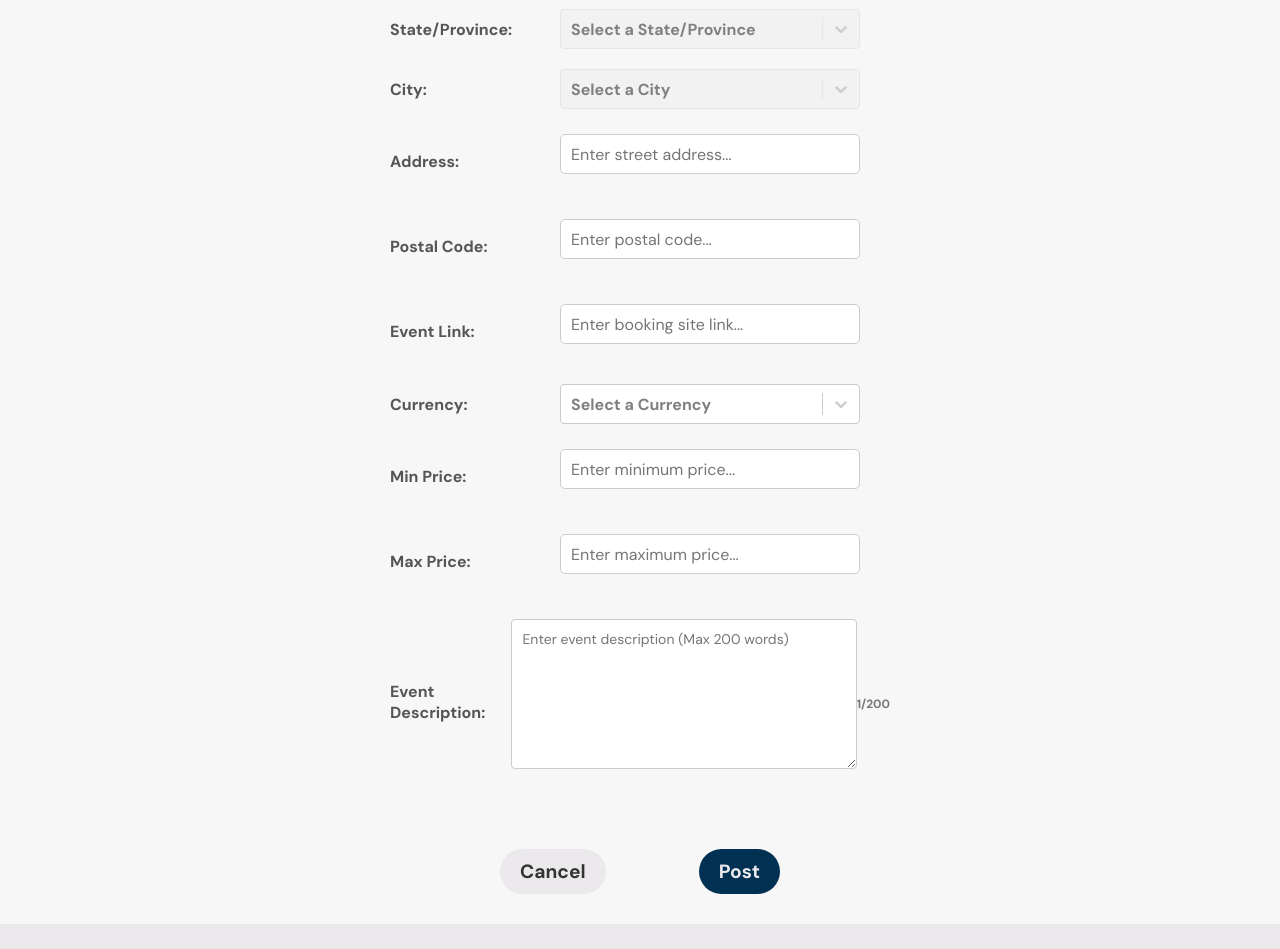
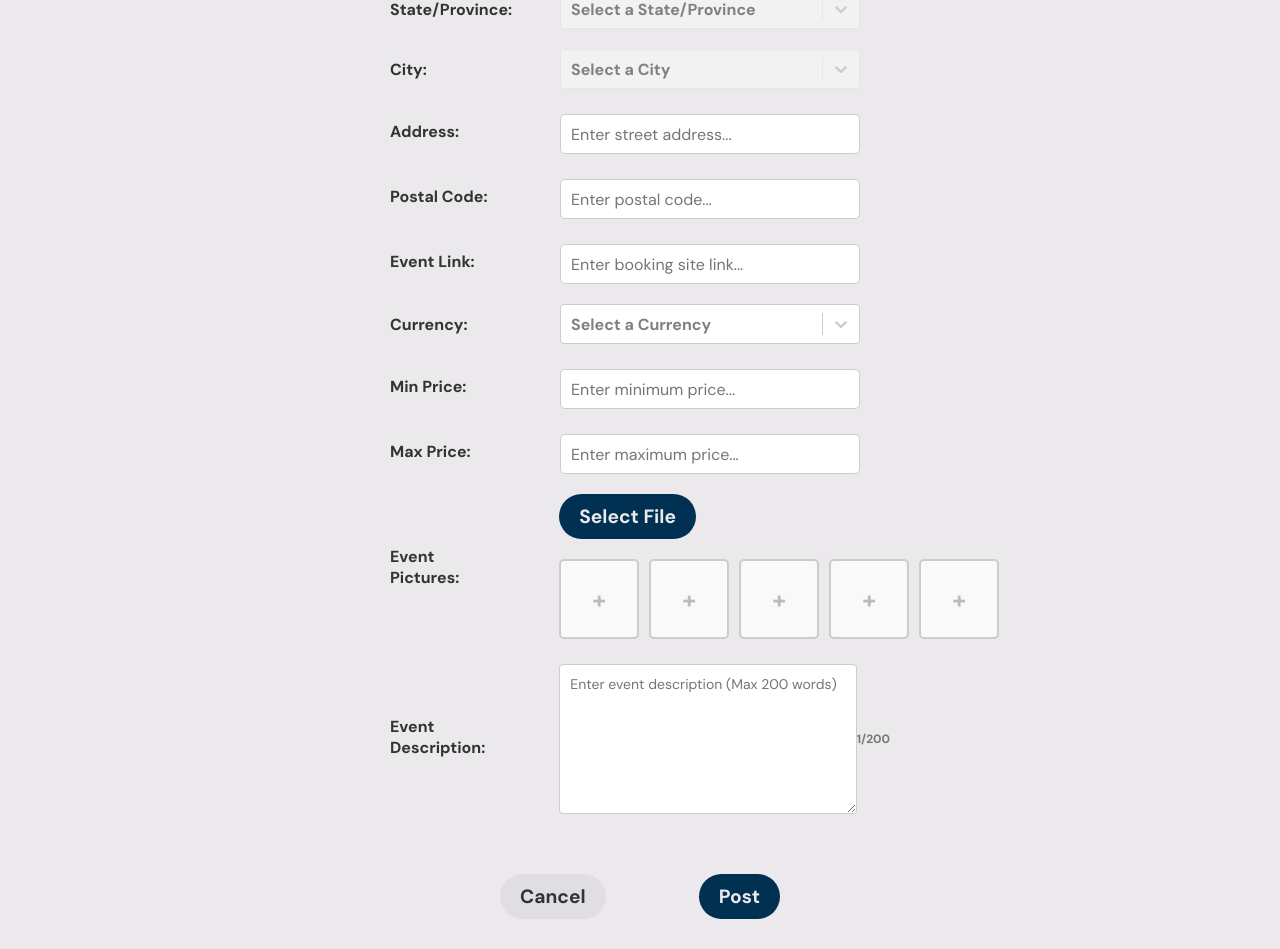
Before and after one commit to charlielang02/aurora-itinerary-app, a React (Vite) app: page /create-event in a window 1280 px wide. Shown: the part 373-1322 px from the top of the page. Before the commit the page ends 1297 px from the top, so only its background shows below. Built offline with nearby package versions, Linux system fonts and the light colour scheme.

Commit message:
add EventPicturesUpload component for image upload functionality

```diff
--- /dev/null
+++ b/src/components/EventPicturesUpload.css
@@ -0,0 +1,98 @@
+.upload-wrapper {
+    display: flex;
+    flex-direction: column;
+    align-items: flex-start; /* Align all child elements to the left */
+    gap: 10px;
+    width: 100%; /* Ensure the wrapper spans full width for alignment */
+  }
+
+  .label-and-button {
+    display: flex;
+    align-items: center; /* Align the label and button vertically */
+    gap: 20px; /* Add space between the label and button */
+    width: 100%; /* Align with other input labels */
+  }
+
+  .input-label {
+    font-size: 16px;
+    font-weight: bold;
+    color: #333;
+  }
+
+  .upload-button {
+    padding: 10px 20px;
+    cursor: pointer;
+    align-self: flex-start; /* Ensure alignment with other inputs */
+    margin: 0;
+    display: inline-block; /* Already as wide as its content */
+    background-color: #003052; /* Button background color */
+    color: #ebe9ec !important; /* Keep text color consistent on hover */
+    font-size: 1.2rem;
+    font-family: 'DM Sans', sans-serif;
+    font-weight: 700;
+    border-radius: 100px; /* Rounded corners */
+    text-decoration: none;
+    transition: background-color 0.3s ease, transform 0.3s ease; /* Smooth transition for background color and scale */
+    border: none;
+  }
+
+  .hidden-input {
+    display: none;
+  }
+
+  .preview-row {
+    display: flex;
+    gap: 10px;
+    flex-wrap: nowrap; /* Ensure single row for images */
+    overflow-x: auto; /* Allow horizontal scrolling if necessary */
+    margin-top: 10px; /* Add spacing below the button */
+  }
+
+  .image-container {
+    position: relative;
+    width: 80px;
+    height: 80px;
+    border: 2px solid #ccc;
+    display: flex;
+    justify-content: center;
+    align-items: center;
+    overflow: hidden;
+    border-radius: 5px;
+    background-color: #f9f9f9;
+    flex-shrink: 0; /* Prevent shrinking when overflowing */
+  }
+
+  .image {
+    width: 100%;
+    height: 100%;
+    object-fit: cover;
+  }
+
+  .placeholder-text {
+    font-size: 24px;
+    color: #bbb;
+    user-select: none;
+  }
+
+  .remove-button {
+    position: absolute;
+    top: 0px;
+    right: 0px;
+    background: rgba(0, 0, 0, 0.7);
+    color: white;
+    border: none;
+    border-radius: 0;
+    font-size: 14px;
+    width: 5px;
+    height: 5px;
+    display: flex;
+    justify-content: center;
+    align-items: center;
+    cursor: pointer;
+    padding: 8px;
+    margin: 3px;
+  }
+
+  .remove-button:hover {
+    background: rgba(255, 0, 0, 0.8);
+  }
--- /dev/null
+++ b/src/components/EventPicturesUpload.jsx
@@ -0,0 +1,72 @@
+import React, { useState } from "react";
+import "./EventPicturesUpload.css";
+
+const EventPicturesUpload = () => {
+  const [images, setImages] = useState(Array(5).fill(null));
+
+  const handleFileChange = (event) => {
+    const files = Array.from(event.target.files);
+    const imageFiles = files.filter((file) => file.type.startsWith("image/"));
+    const newImages = [...images];
+
+    let index = 0;
+    for (let i = 0; i < newImages.length && index < imageFiles.length; i++) {
+      if (!newImages[i]) {
+        newImages[i] = URL.createObjectURL(imageFiles[index]);
+        index++;
+      }
+    }
+
+    setImages(newImages);
+  };
+
+  const handleRemoveImage = (indexToRemove) => {
+    setImages((prevImages) => {
+      const newImages = [...prevImages];
+      newImages[indexToRemove] = null;
+      return newImages;
+    });
+  };
+
+  return (
+    <div className="upload-wrapper">
+      <div className="label-and-button">
+        <button
+          className="upload-button"
+          onClick={() => document.getElementById("fileInput").click()}
+        >
+          Select File
+        </button>
+      </div>
+      <input
+        id="fileInput"
+        type="file"
+        accept="image/*"
+        multiple
+        className="hidden-input"
+        onChange={handleFileChange}
+      />
+      <div className="preview-row">
+        {images.map((image, index) => (
+          <div key={index} className="image-container">
+            {image ? (
+              <>
+                <img src={image} alt={`Selected ${index}`} className="image" />
+                <button
+                  className="remove-button"
+                  onClick={() => handleRemoveImage(index)}
+                >
+                  ×
+                </button>
+              </>
+            ) : (
+              <span className="placeholder-text">+</span>
+            )}
+          </div>
+        ))}
+      </div>
+    </div>
+  );
+};
+
+export default EventPicturesUpload;
--- a/src/pages/CreateEvent.css
+++ b/src/pages/CreateEvent.css
@@ -10,7 +10,7 @@ body {
     justify-content: center;
     padding: 20px;
     min-height: 100vh;
-    background-color: #f7f7f7;
+    background-color: #EBE9EC;
     font-family: 'DM Sans', sans-serif;
     margin-top: 80px;
   }
@@ -44,13 +44,13 @@ body {
   border: 1px solid #ccc;
   border-radius: 4px;
   box-sizing: border-box;
-  margin-bottom: 20px; /* Ensure space between fields */
 }
 
 /* Event Description Field */
 .create-event-textarea {
   height: 150px; /* Adjust the height for better visibility */
   resize: vertical; /* Allow resizing vertically */
+  margin-left: 54px;
 }
 
 /* Word count styling */
@@ -139,6 +139,14 @@ body {
     color: #fff;
   }
 
+  .event-pictures-files {
+    display: flex;
+    flex-direction: row;
+    flex-wrap: none;
+    gap: 10px;
+    padding-left: 80px;
+  }
+
   /* Buttons container */
   .create-event-buttons {
     display: flex;
@@ -171,7 +179,7 @@ body {
   }
 
   .create-event-cancel {
-    background-color: #ebe9ec;
+    background-color: #e1dee3;
     color: #333;
   }
 
--- a/src/pages/CreateEvent.jsx
+++ b/src/pages/CreateEvent.jsx
@@ -2,6 +2,7 @@ import React, { useState, useEffect } from "react";
 import Select from "react-select";
 import { Link } from "react-router-dom";
 import "./CreateEvent.css";
+import EventPicturesUpload from "../components/EventPicturesUpload";
 
 // Hardcoded data for countries, states/provinces, and cities
 const countries = [
@@ -243,6 +244,13 @@ const CreateEvent = () => {
         />
       </div>
 
+      <div className="input-row">
+        <label htmlFor="event-pictures" className="input-label">Event Pictures:</label>
+        <div className="event-pictures-files">
+          <EventPicturesUpload />
+        </div>
+      </div>
+
       {/* Event Description Field */}
       <div className="input-row">
         <label htmlFor="event-description" className="input-label">Event Description:</label>
```
